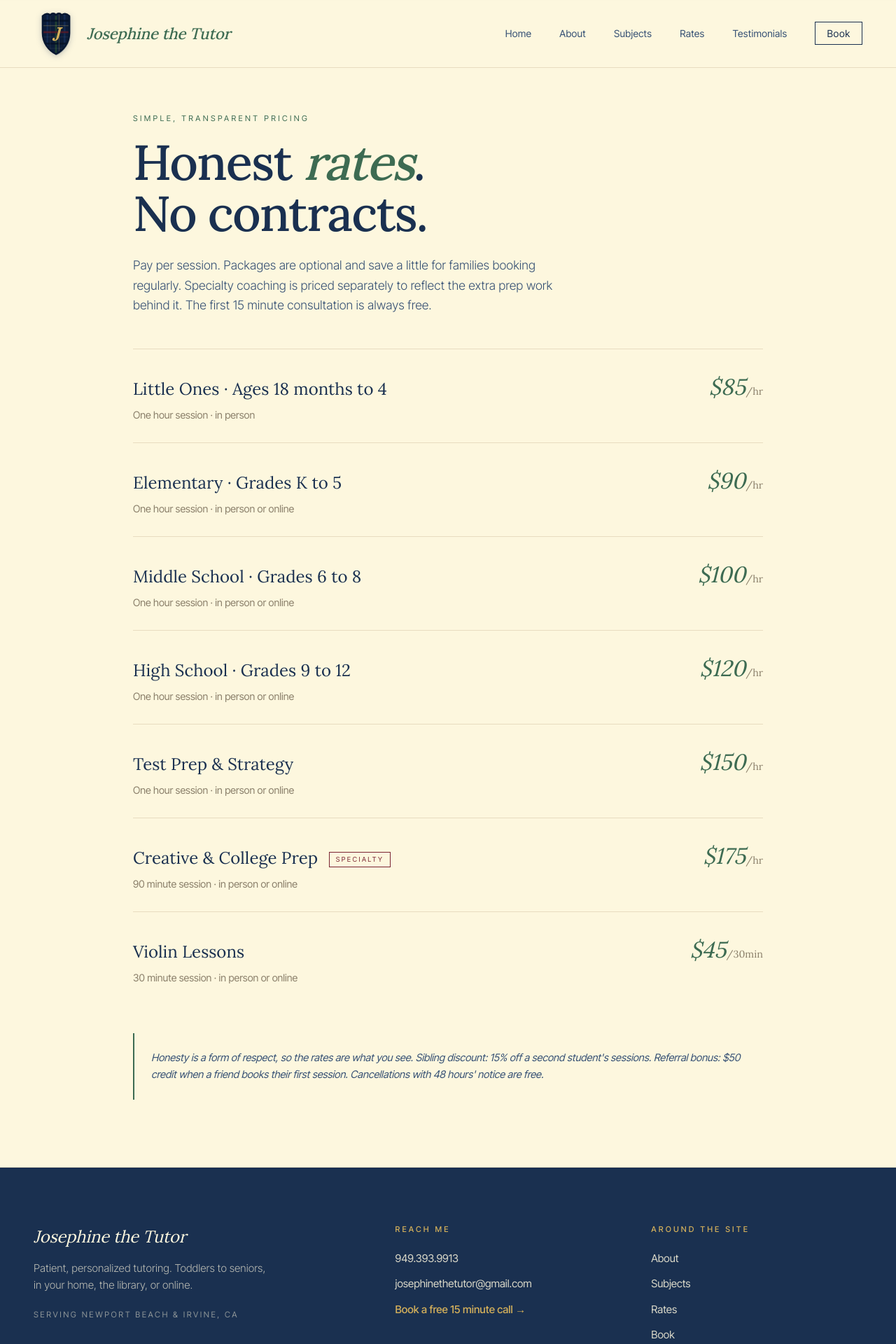
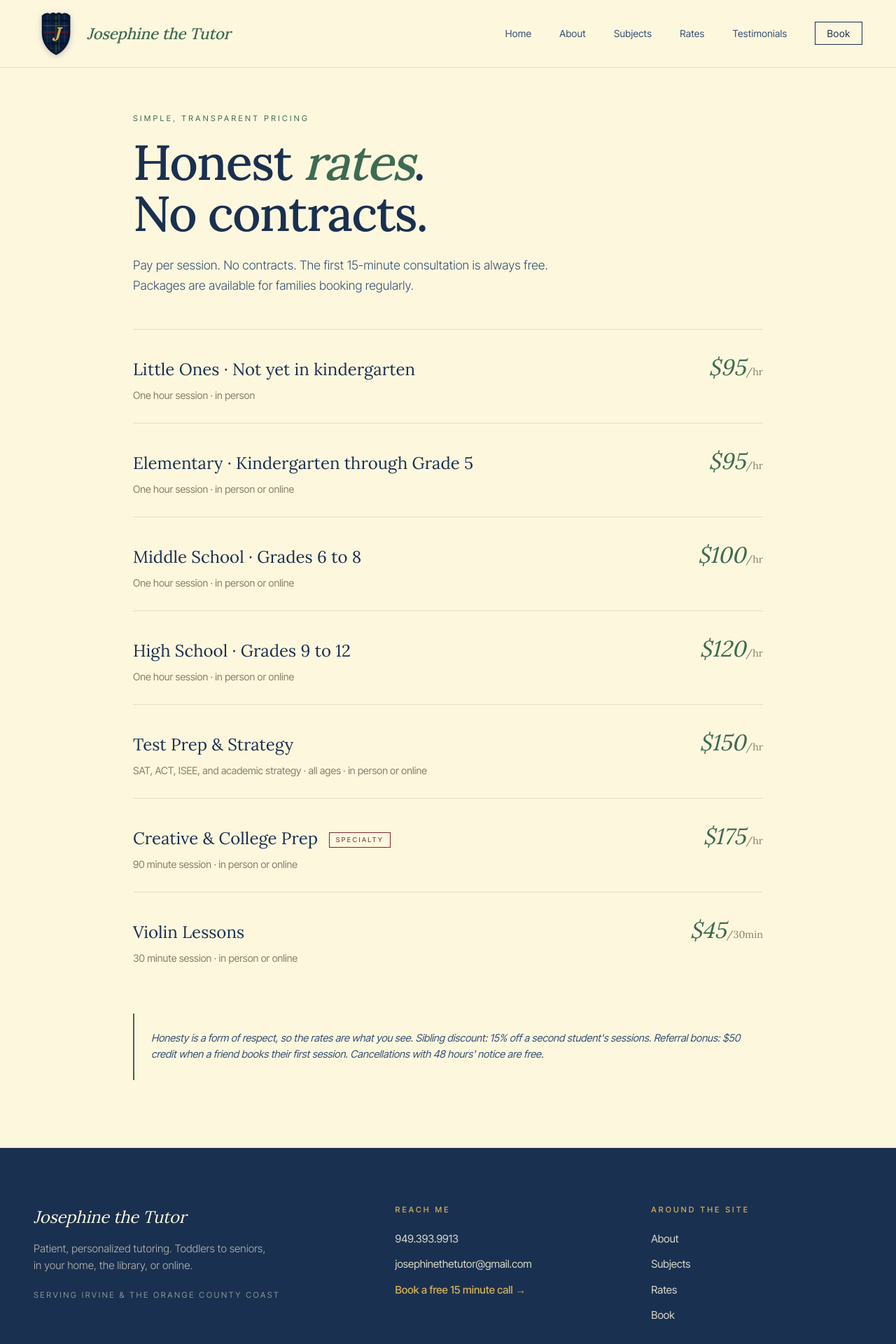
Before and after one commit to patrickparagas1/josephine-tutoring, a Next.js app: page /rates in a window 1280 px wide. Shown: the top 1920 px of the page at 70% size. Built offline with nearby package versions, Linux system fonts and the light colour scheme.

Commit message:
Update rates: tiers, prices, Test Prep description expanded to include ISEE all ages

```diff
--- a/app/layout.tsx
+++ b/app/layout.tsx
@@ -18,15 +18,15 @@ const interTight = Inter_Tight({
 export const metadata: Metadata = {
   metadataBase: new URL("https://josephinethetutor.com"),
   title: {
-    default: "Josephine · Private Tutoring in Newport Beach & Irvine",
+    default: "Josephine · Private Tutoring in Irvine & Orange County & Orange County",
     template: "%s · Josephine Tutoring",
   },
   description:
-    "Patient, personalized tutoring in Newport Beach and Irvine, CA — from toddlers to seniors. Academic subjects, test prep, college applications, life skills, and creative projects. At home or online.",
+    "Patient, personalized tutoring in Irvine and along the Orange County coast — from toddlers to seniors. Academic subjects, test prep, college applications, life skills, and creative projects. At home or online.",
   openGraph: {
     type: "website",
     url: "/",
-    title: "Josephine · Private Tutoring in Newport Beach & Irvine",
+    title: "Josephine · Private Tutoring in Irvine & Orange County & Orange County",
     description:
       "Patient, personalized tutoring from toddlers to seniors. Academic subjects, test prep, college applications, life skills, and creative projects. At home or online.",
     siteName: "Josephine Tutoring",
@@ -34,7 +34,7 @@ export const metadata: Metadata = {
   },
   twitter: {
     card: "summary_large_image",
-    title: "Josephine · Private Tutoring in Newport Beach & Irvine",
+    title: "Josephine · Private Tutoring in Irvine & Orange County & Orange County",
     description:
       "Patient, personalized tutoring for students from kindergarten through 12th grade. At home or online.",
   },
@@ -43,6 +43,8 @@ export const metadata: Metadata = {
     "private tutor Irvine",
     "Newport Beach tutor",
     "private tutor Newport Beach",
+    "Dana Point tutor",
+    "Orange County private tutor",
     "K-12 tutoring",
     "SAT prep Irvine",
     "SAT prep Newport Beach",
@@ -74,10 +76,11 @@ const businessSchema = {
   telephone: "+1-949-393-9913",
   email: "josephinethetutor@gmail.com",
   description:
-    "Patient, personalized tutoring in Newport Beach and Irvine, CA — from toddlers to seniors. Academic subjects, test prep, college applications, life skills, and creative projects.",
+    "Patient, personalized tutoring in Irvine and along the Orange County coast — from toddlers to seniors. Academic subjects, test prep, college applications, life skills, and creative projects.",
   areaServed: [
     { "@type": "City", name: "Irvine" },
     { "@type": "City", name: "Newport Beach" },
+    { "@type": "City", name: "Dana Point" },
     { "@type": "City", name: "Tustin" },
   ],
   address: {
--- a/components/Footer.tsx
+++ b/components/Footer.tsx
@@ -11,7 +11,7 @@ export default function Footer() {
               Patient, personalized tutoring. Toddlers to seniors, in your
               home, the library, or online.
             </p>
-            <p className="footer-brand-meta">Serving Newport Beach &amp; Irvine, CA</p>
+            <p className="footer-brand-meta">Serving Irvine &amp; the Orange County Coast</p>
           </div>
           <div className="footer-col">
             <div className="footer-col-label">Reach me</div>
--- a/components/Hero.tsx
+++ b/components/Hero.tsx
@@ -21,7 +21,7 @@ export default function Hero() {
       </div>
       <div className="hero-text">
         <div className="hero-eyebrow fade-up">
-          Private Tutoring · Newport Beach &amp; Irvine, CA
+          Private Tutoring · Irvine &amp; the Orange County Coast
         </div>
         <h1 className="fade-up delay-1">
           Patient help
--- a/components/Rates.tsx
+++ b/components/Rates.tsx
@@ -9,33 +9,30 @@ export default function Rates() {
           No contracts.
         </h2>
         <p className="rates-intro">
-          Pay per session. Packages are optional and save a little for
-          families booking regularly. Specialty coaching is priced separately to reflect the extra
-          prep work behind it. The first 15 minute consultation is always
-          free.
+          Pay per session. No contracts. The first 15-minute consultation is always free. Packages are available for families booking regularly.
         </p>
 
         <div className="rate-row">
           <div>
-            <div className="rate-label">Little Ones · Ages 18 months to 4</div>
+            <div className="rate-label">Little Ones · Not yet in kindergarten</div>
             <div className="rate-desc">
               One hour session · in person
             </div>
           </div>
           <div className="rate-price">
-            $85<span>/hr</span>
+            $95<span>/hr</span>
           </div>
         </div>
 
         <div className="rate-row">
           <div>
-            <div className="rate-label">Elementary · Grades K to 5</div>
+            <div className="rate-label">Elementary · Kindergarten through Grade 5</div>
             <div className="rate-desc">
               One hour session · in person or online
             </div>
           </div>
           <div className="rate-price">
-            $90<span>/hr</span>
+            $95<span>/hr</span>
           </div>
         </div>
 
@@ -69,7 +66,7 @@ export default function Rates() {
               Test Prep &amp; Strategy
             </div>
             <div className="rate-desc">
-              One hour session · in person or online
+              SAT, ACT, ISEE, and academic strategy · all ages · in person or online
             </div>
           </div>
           <div className="rate-price">
```
